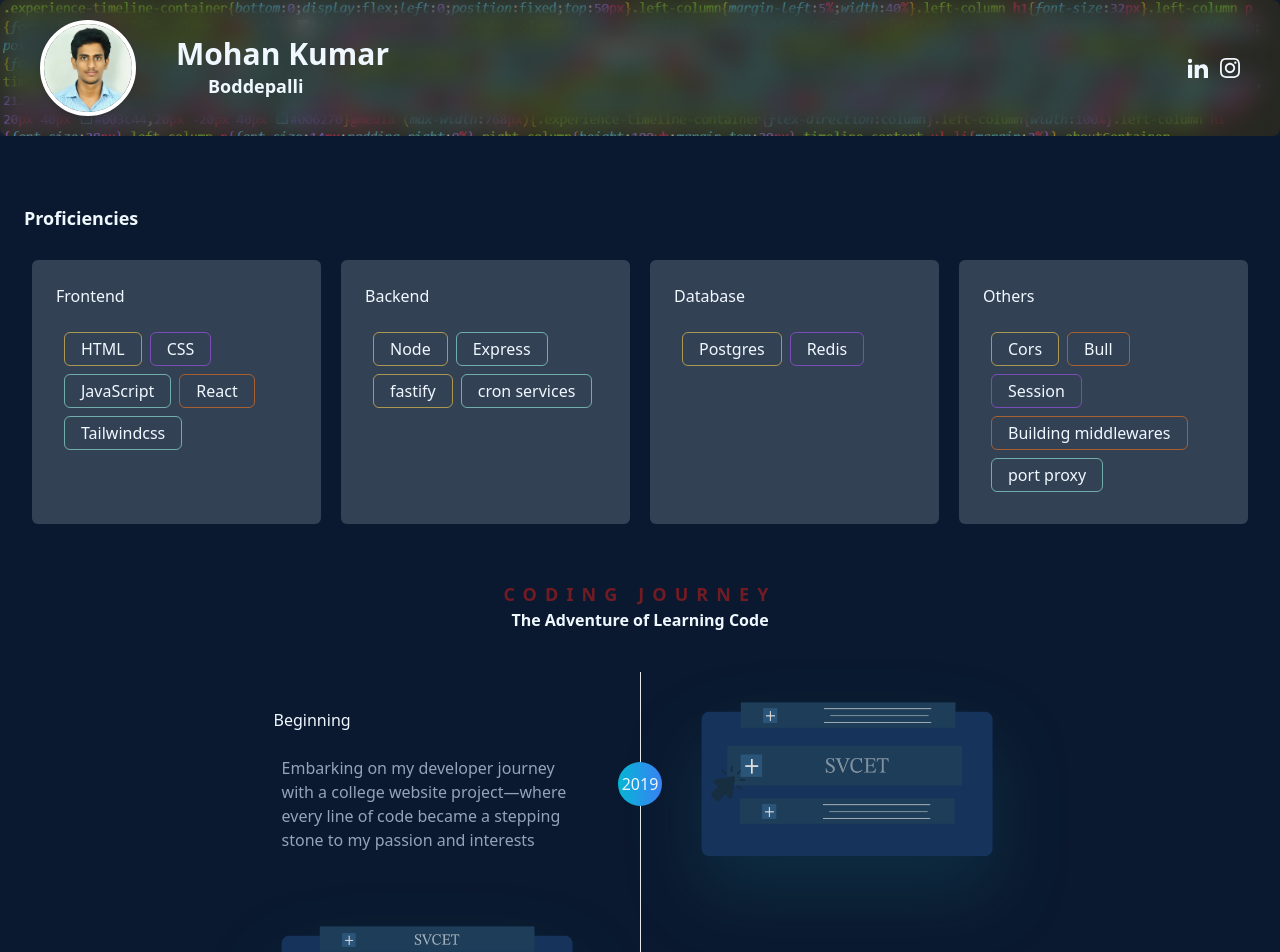
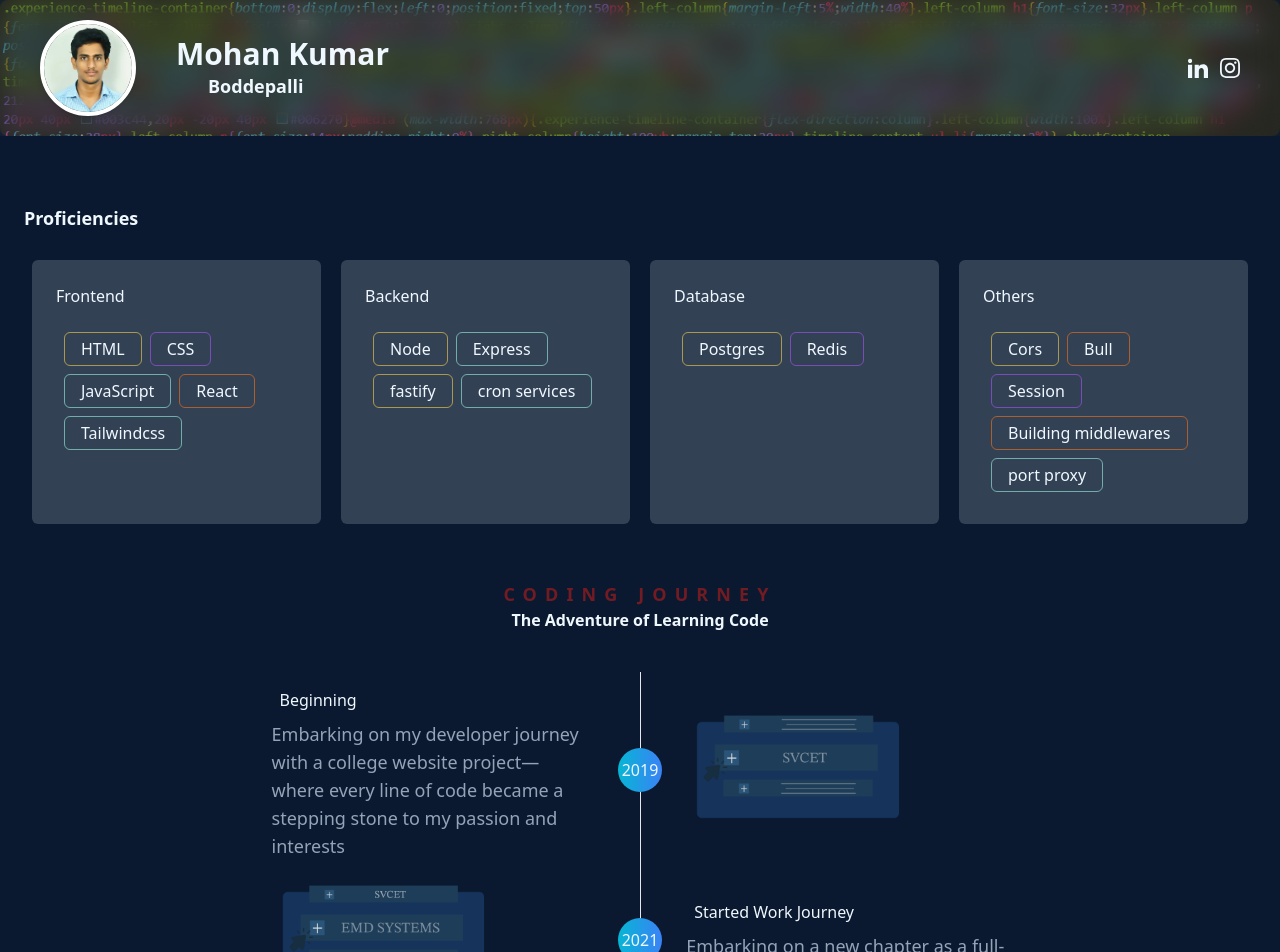
Before and after one commit to MohanKumarBoddepalli/Portfolio, a React (Create React App) app: page / in a window 1280 px wide. Shown: the top 952 px of the page. Built offline with nearby package versions, Linux system fonts and the light colour scheme.

Commit message:
responsive

```diff
--- a/src/assets/main.css
+++ b/src/assets/main.css
@@ -506,14 +506,29 @@
 .h-24 {
   height: 6rem;
 }
-.h-48 {
-  height: 12rem;
+.h-4\/5 {
+  height: 80%;
+}
+.h-6 {
+  height: 1.5rem;
+}
+.h-full {
+  height: 100%;
 }
 .h-56 {
   height: 14rem;
 }
-.h-6 {
-  height: 1.5rem;
+.h-48 {
+  height: 12rem;
+}
+.h-4\/6 {
+  height: 66.666667%;
+}
+.h-2\/6 {
+  height: 33.333333%;
+}
+.h-3\/6 {
+  height: 50%;
 }
 .w-11 {
   width: 2.75rem;
@@ -764,11 +779,24 @@
   .sm\:grid-cols-2 {
     grid-template-columns: repeat(2, minmax(0, 1fr));
   }
+
+  .sm\:text-sm {
+    font-size: 0.875rem;
+    line-height: 1.25rem;
+  }
 }
 @media (min-width: 768px) {
 
   .md\:block {
     display: block;
+  }
+
+  .md\:h-48 {
+    height: 12rem;
+  }
+
+  .md\:w-full {
+    width: 100%;
   }
 
   .md\:flex-1 {
@@ -794,6 +822,10 @@
 }
 @media (min-width: 1024px) {
 
+  .lg\:h-32 {
+    height: 8rem;
+  }
+
   .lg\:grid-cols-4 {
     grid-template-columns: repeat(4, minmax(0, 1fr));
   }
@@ -804,6 +836,11 @@
 
   .lg\:justify-end {
     justify-content: flex-end;
+  }
+
+  .lg\:text-lg {
+    font-size: 1.125rem;
+    line-height: 1.75rem;
   }
 }
 @media (min-width: 1280px) {
--- a/src/component/Experience/index.js
+++ b/src/component/Experience/index.js
@@ -3,14 +3,14 @@
 const ImagedComponent = (path, altDesc) => {
 
   return (
-    <img className={`flex h-48 drop-shadow-[0_35px_35px_rgba(24,102,119,0.25)]`} alt={''} src={path}></img>
+    <img className={`flex xs:h-24 lg:h-32 md:h-48 items-center justify-center alidrop-shadow-[0_35px_35px_rgba(24,102,119,0.25)]`} alt={''} src={path}></img>
   )
 }
 const details = (heading, desc) => {
   return (
     <div className='flex flex-col rounded-md '>
       <div className='p-2'>{heading}</div>
-      <div className='gap-2 p-4 text-slate-400'>{desc}</div>
+      <div className='gap-2 xs:text-xs sm:text-sm lg:text-lg text-slate-400'>{desc}</div>
     </div>
   )
 }
@@ -24,18 +24,18 @@
       </div>
       <div className='flex flex-col w-full justify-center place-items-center items-center'>
         {experience.map((data) =>
-          <div className="flex w-full xl:w-3/5  grid-cols-3 size-full gap-2 items-center h-56 gap-x-10 justify-center place-items-center">
-            <div className="flex pr-1.5 justify-center lg:justify-end md:justify-end xl:justify-end 2xl:justify-end w-full items-center h-56">
+          <div className="flex w-full xl:w-3/5  grid-cols-3 size-full gap-2 items-center h-4/5 gap-x-10 justify-center place-items-center">
+            <div className='flex p-2 pl-1.5 w-full items-center justify-center lg:justify-start md:justify-start xl:justify-start  h-4/5'>
               {data.leftImage ? ImagedComponent(data.right, data.mode) : details(data.heading, data.desc)}
             </div>
-            <div className=" w-px h-56 justify-center items-center flex bg-gray-200">
+            <div className=" w-px h-full justify-center items-center flex bg-gray-200">
               <div className="flex justify-center w-11 h-11 rounded-full bg-cyan-900 absolute items-center bg-gradient-to-r from-cyan-500 to-blue-500">
                 <div className=" items-center justify-center">
                   {data.year}
                 </div>
               </div>
             </div>
-            <div className='flex pl-1.5 w-full items-center justify-center lg:justify-start md:justify-start xl:justify-start  h-56'
+            <div className='flex p-2 pl-1.5 w-full items-center justify-center lg:justify-start md:justify-start xl:justify-start  h-4/5'
             >
               {data.leftImage ? details(data.heading, data.desc) : ImagedComponent(data.right, data.altDesc)}
             </div>
```
Also changed, not shown: tailwind.js.
